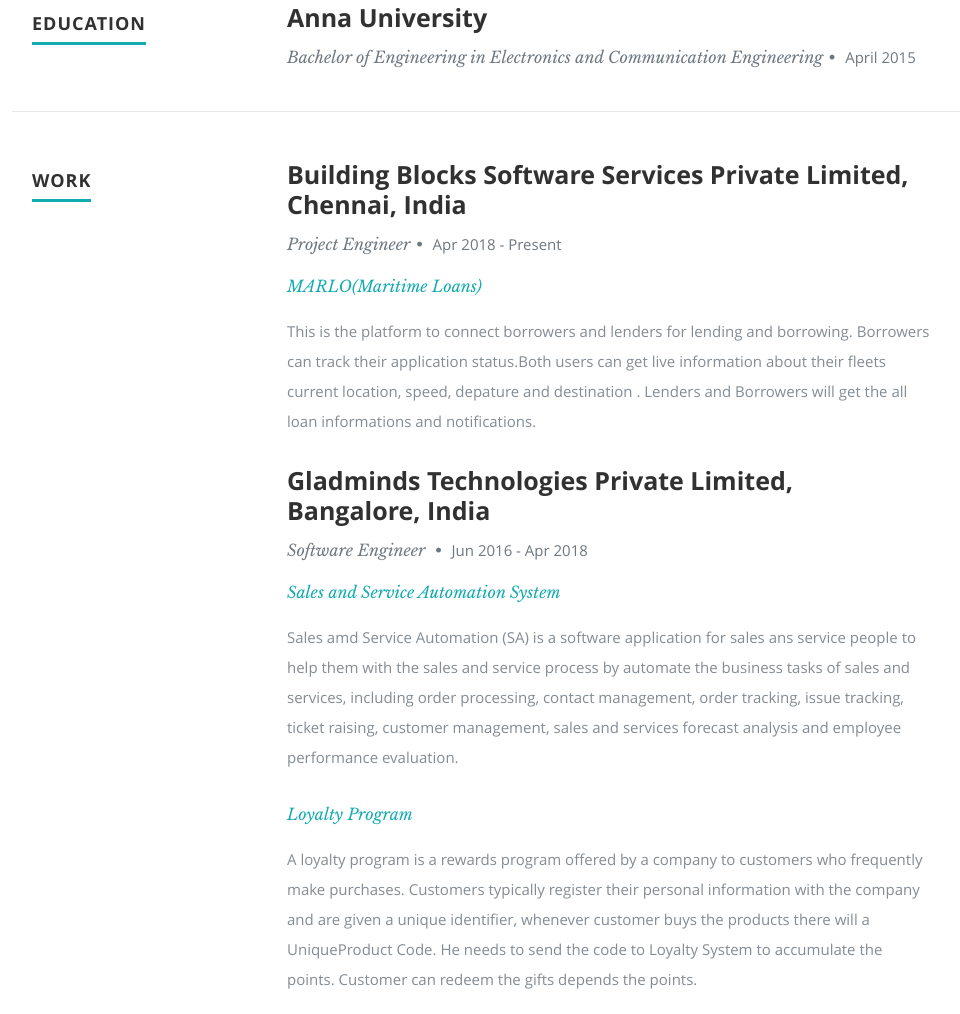
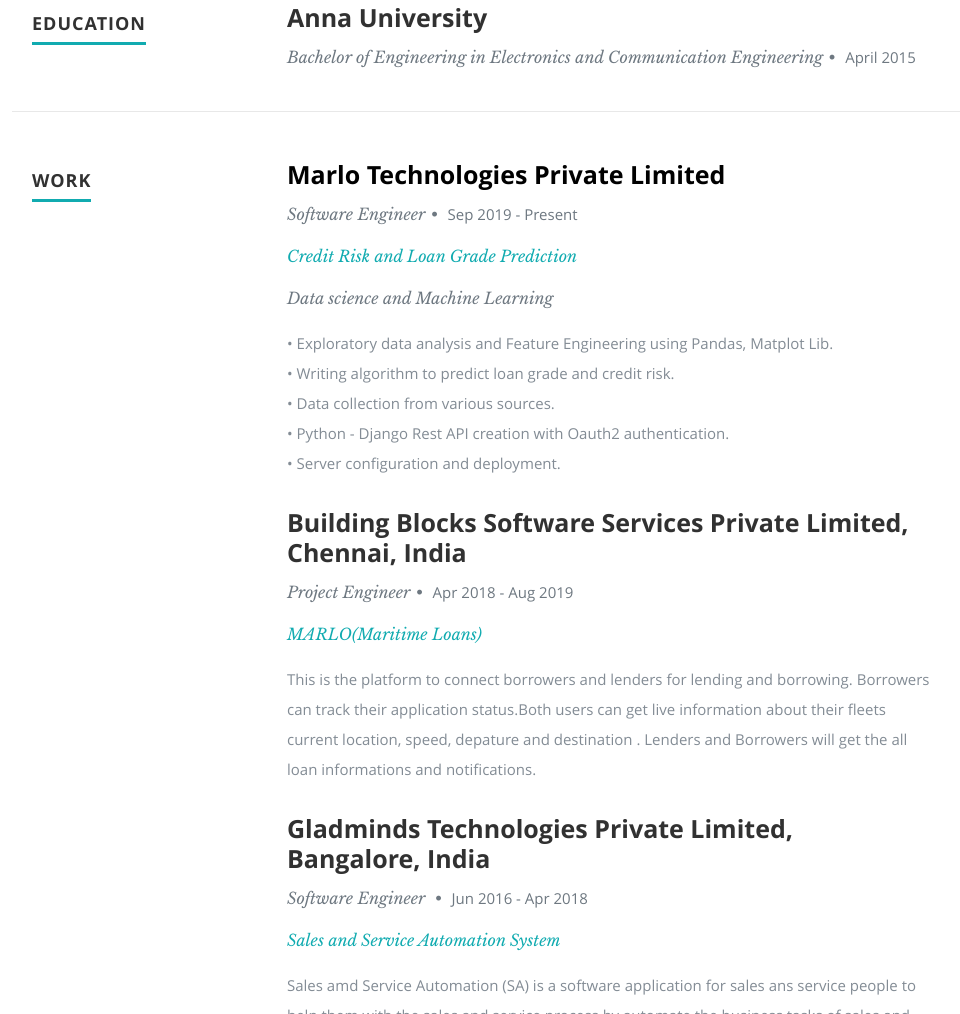
Before and after one commit to praneshsaminathan/pranesh.tk_v2, a plain HTML site: page index.html in a window 1280 px wide. Shown: the part 1313-2327 px from the top of the page, without its empty margins (118-1078 px from the left). Drawn offline with nearby package versions, Linux system fonts and the light colour scheme.

Commit message:
marlo added

```diff
--- a/index.html
+++ b/index.html
@@ -195,10 +195,34 @@
 
                <div class="twelve columns">
 
+                   <h3><a href="www.marlo.online" style="color: #000 !important;">Marlo Technologies Private Limited</a></h3>
+                  <p class="info">Software Engineer<span>&bull;</span> <em class="date">Sep 2019 - Present</em></p>
+
+                  <p class="info ml-5"><a>Credit Risk and Loan Grade Prediction</a></p>
+                  <p class="info ml-5">Data science and Machine Learning</p>
+
+                  <p>
+
+                    • Exploratory data analysis and Feature Engineering using Pandas, Matplot Lib.<br>
+                    • Writing algorithm to predict loan grade and credit risk.<br>
+                    • Data collection from various sources.<br>
+                    • Python - Django Rest API creation with Oauth2 authentication.<br>
+                    • Server configuration and deployment.<br>
+                  </p>
+
+               </div>
+
+            </div> <!-- item end -->
+
+            <div class="row item">
+
+               <div class="twelve columns">
+
                   <h3>Building Blocks Software Services Private Limited, Chennai, India</h3>
-                  <p class="info">Project Engineer<span>&bull;</span> <em class="date">Apr 2018 - Present</em></p>
+                  <p class="info">Project Engineer<span>&bull;</span> <em class="date">Apr 2018 - Aug 2019</em></p>
 
                   <p class="info ml-5"><a>MARLO(Maritime Loans)</a></p>
+
                   <p>
                      This is the platform to connect borrowers and lenders for lending and
                      borrowing. Borrowers can track their application status.Both users can get live
```
